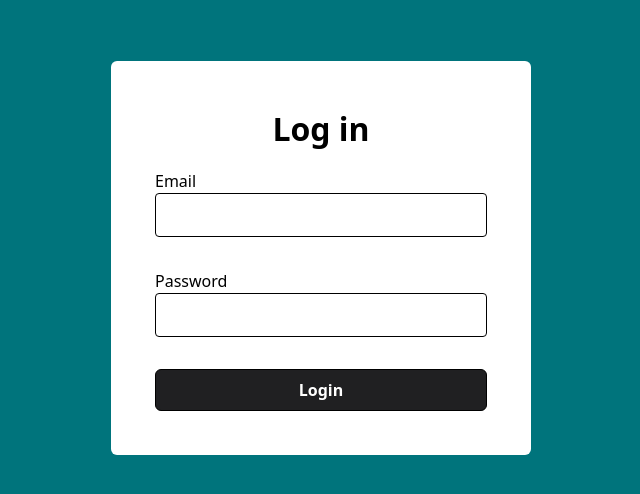
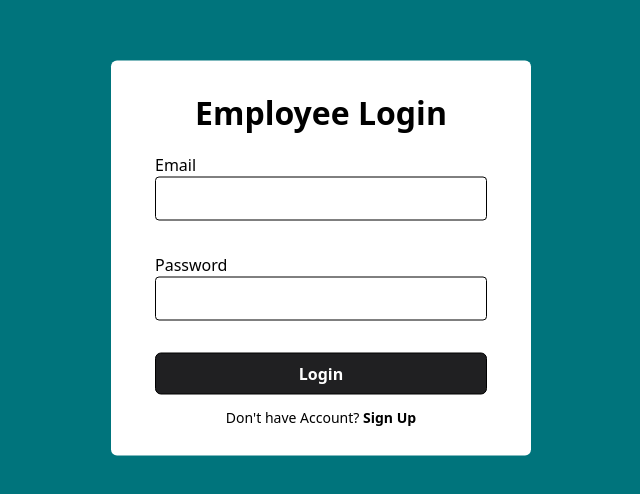
Before and after one commit to Sohil9866/Employee-Management-System, a React (Vite) app: page / in a window 1280 px wide. Shown: the part 142-636 px from the top of the page, without its empty margins (319-959 px from the left). Built offline with nearby package versions, Linux system fonts and the light colour scheme.

Commit message:
React router config and feat add signup button

```diff
--- a/package.json
+++ b/package.json
@@ -11,7 +11,8 @@
   },
   "dependencies": {
     "react": "^18.3.1",
-    "react-dom": "^18.3.1"
+    "react-dom": "^18.3.1",
+    "react-router-dom": "^6.23.1"
   },
   "devDependencies": {
     "@types/react": "^18.3.3",
--- a/src/Components/loginForm.tsx
+++ b/src/Components/loginForm.tsx
@@ -3,17 +3,21 @@ import Input from "./input";
 
 const LoginForm = () => {
   return (
-    <div className="absolute bg-white px-11 w-[420px] rounded-md py-11 top-1/2 left-1/2 -translate-x-2/4 -translate-y-1/2">
+    <div className="absolute bg-white px-11 w-[420px] rounded-md py-7 top-1/2 left-1/2 -translate-x-2/4 -translate-y-1/2">
       <div className="">
         <div className="mb-4 text-center font-bold text-[32px]">
-          <h1>Log in</h1>
+          <h1>Employee Login</h1>
         </div>
-        <form className="grid ">
+        <form className="grid">
           <Input label="Email" type="email" name="email" />
           <Input label="Password" type="password" name="password" />
           <Button
             name="Login" />
         </form>
+        <div className="mt-3 text-[14px]">
+          <p className="text-center">Don't have Account?<a href="#" className="font-bold"><span> Sign Up</span></a></p>
+
+        </div>
       </div>
     </div>
   );
```
Also changed, not shown: 1 other file (tests, documents, lock files or other folders).
